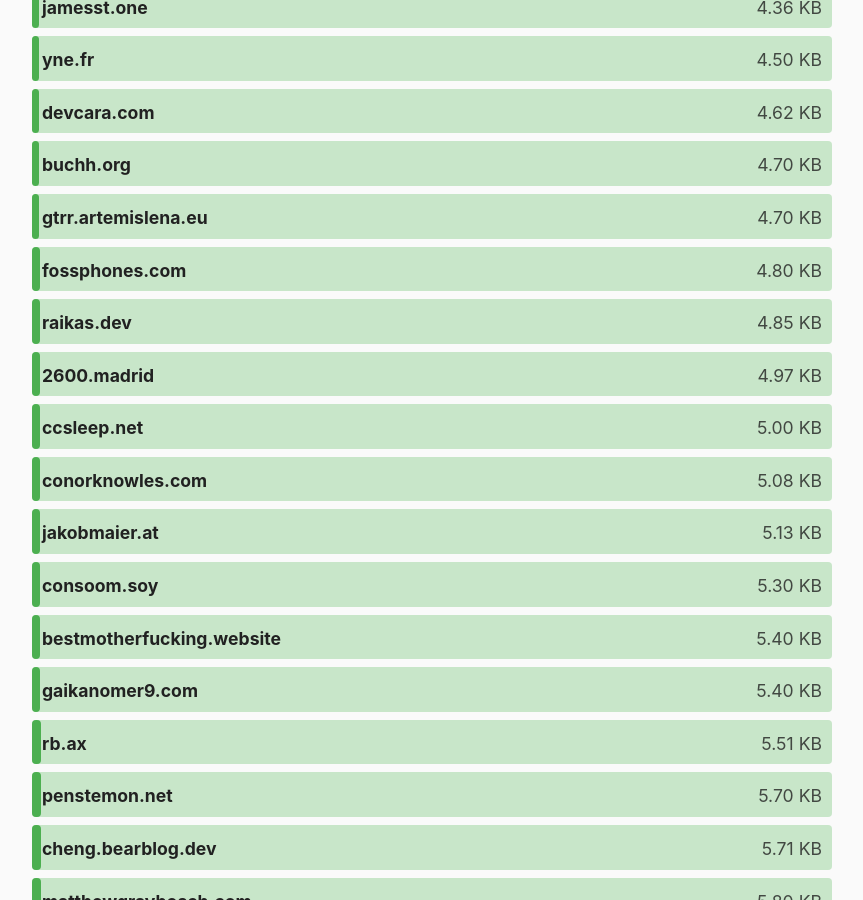
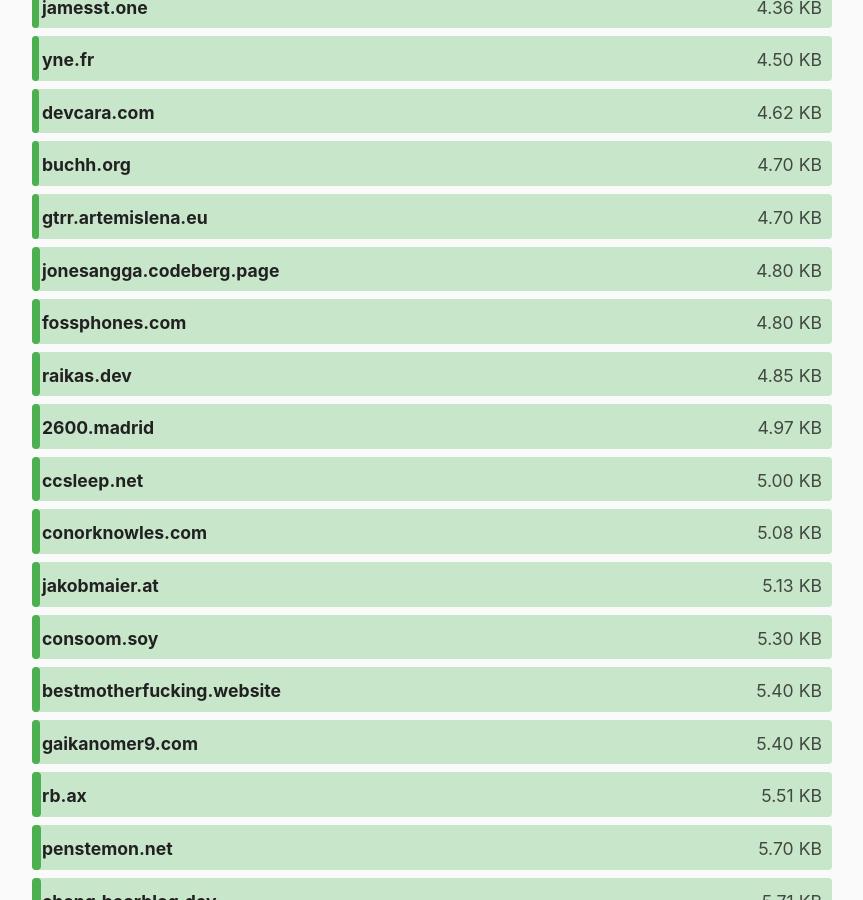
Before and after one commit to kevquirk/512kb.club, a Jekyll site: the page built from index.md, in a window 1280 px wide and 900 px high, scrolled down 2060 px. Shown: the whole window, without its empty margins (208-1071 px from the left). Built offline with Jekyll 4.4.1, drawn with Linux system fonts in a browser that asks for light colours.

Commit message:
Update sites.yml

```diff
--- a/_data/sites.yml
+++ b/_data/sites.yml
@@ -1,3 +1,8 @@
+- domain: jonesangga.codeberg.page
+  url: https://jonesangga.codeberg.page/
+  size: 4.8
+  last_checked: 2024-12-10
+
 - domain: 0xedward.io
   url: https://0xedward.io/
   size: 6.2
```
